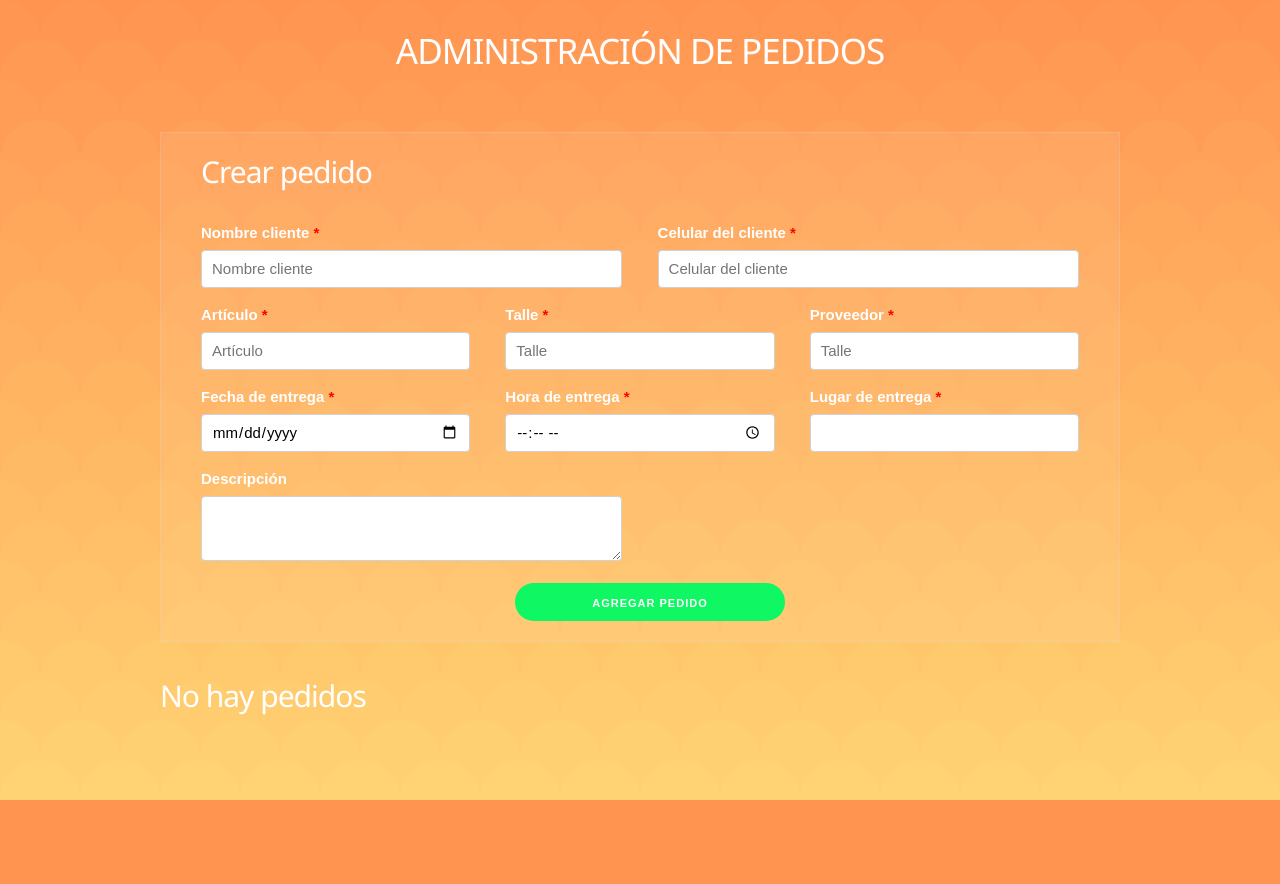
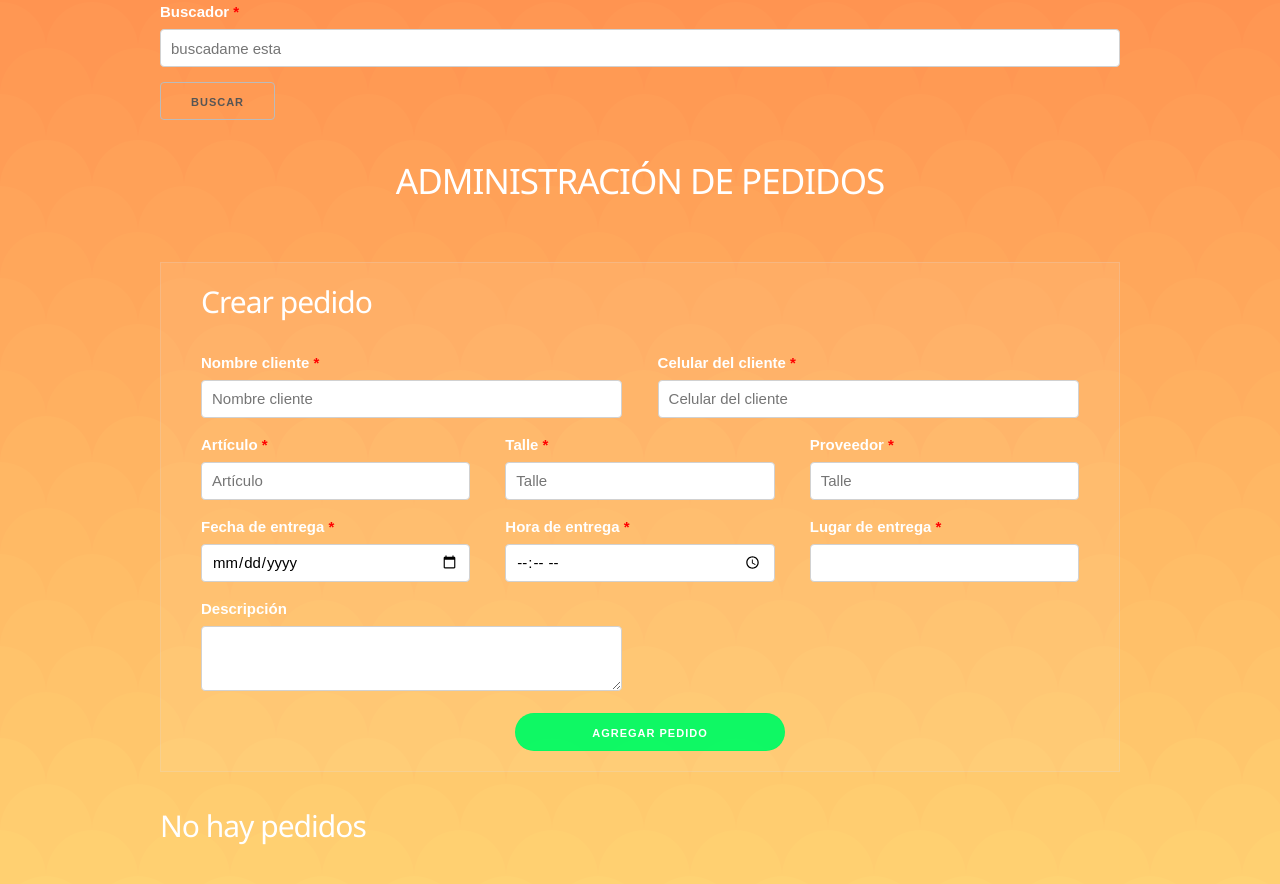
Before and after one commit to FrancoBrizuela01/pedidos-react, a React (Create React App) app: page /formulario in a window 1280 px wide. Shown: the top 884 px of the page. Before the commit the page ends 800 px from the top, so only its background shows below. Built offline with nearby package versions, Linux system fonts and the light colour scheme.

Commit message:
creando buscador

```diff
--- a/src/App.js
+++ b/src/App.js
@@ -1,12 +1,15 @@
 import React, { useState, useEffect } from "react";
 import Formulario from "./components/Formulario";
 import Pedido from "./components/Pedido";
+import Buscador from "./components/Buscador";
 
 function App() {
   let pedidosIniciales = JSON.parse(localStorage.getItem("pedidos"));
   if (!pedidosIniciales) {
     pedidosIniciales = [];
   }
+
+  const [pedidoEncontrado, setPedidoEncontrado] = useState("");
 
   const [pedidos, guardarPedidos] = useState(pedidosIniciales);
 
@@ -34,16 +37,24 @@ function App() {
 
   return (
     <>
+      <div className="container">
+        <Buscador pedidos={pedidos} setPedidoEncontrado={setPedidoEncontrado} />
+      </div>
+      <div className="container">
+        {pedidoEncontrado?.id && (
+          <Pedido
+            key={pedidoEncontrado.id}
+            pedido={pedidoEncontrado}
+            eliminarPedido={eliminarPedido}
+          />
+        )}
+      </div>
       <div className="container title">
         <h1>Administración de Pedidos</h1>
       </div>
 
       <div className="container">
-        {/* <div className="row"> */}
-        {/* <div className="one-half column"> */}
-        <Formulario crearPedido={crearPedido} />
-        {/* </div> */}
-        {/* <div className="one-half column"> */}
+        <Formulario crearPedido={crearPedido} pedidos={pedidos} />
         <h2>{titulo}</h2>
         {pedidos.map((pedido) => (
           <Pedido
--- /dev/null
+++ b/src/components/Buscador.js
@@ -0,0 +1,34 @@
+import React, { useState } from "react";
+
+const Buscador = ({ pedidos, setPedidoEncontrado }) => {
+  const [valor, setValor] = useState("");
+
+  const buscar = () => {
+    const pedidoEncontrado = pedidos.map((e) => {
+      console.log(e);
+      if (valor === e.id) {
+          console.log("se guardo juan");
+        return e;
+      }
+    });
+    setPedidoEncontrado(pedidoEncontrado[0]);
+  };
+
+  return (
+    <>
+      <label>
+        Buscador <span>*</span>
+      </label>
+      <input
+        type="text"
+        name="buscador"
+        className="u-full-width"
+        placeholder="buscadame esta"
+        onChange={(e) => setValor(e.target.value)}
+      />
+      <button onClick={() => buscar()}>Buscar</button>
+    </>
+  );
+};
+
+export default Buscador;
--- a/src/components/Formulario.js
+++ b/src/components/Formulario.js
@@ -1,7 +1,7 @@
 import React, { useState } from "react";
 import { v4 as uuidv4 } from "uuid";
 
-const Formulario = ({ crearPedido }) => {
+const Formulario = ({ crearPedido, pedidos }) => {
   //state de pedidos
   const [pedido, actualizarPedido] = useState({
     cliente: "",
@@ -55,7 +55,13 @@ const Formulario = ({ crearPedido }) => {
 
     actualizarError(false);
 
-    pedido.id = uuidv4();
+    actualizarPedido({
+      ...pedido,
+      id: uuidv4(),
+      orden: pedidos[pedidos.length - 1].orden + 1,
+    });
+
+    console.log(pedidos[pedidos.length - 1]);
 
     crearPedido(pedido);
 
```
